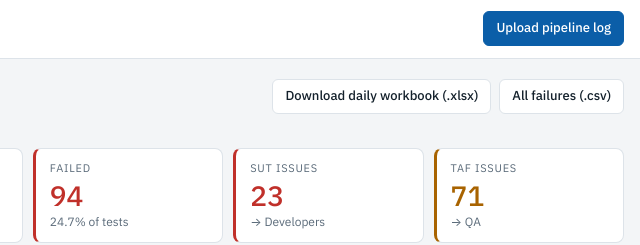
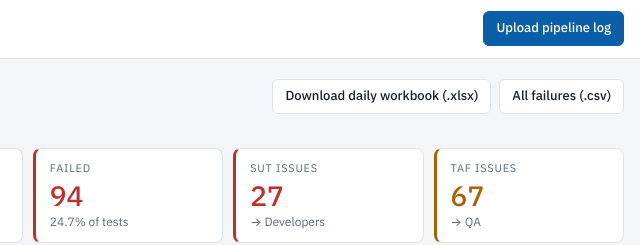
Before and after one commit to Dasuni-mg/qa-results, a plain HTML site: page index.html in a window 1280 px wide. Shown: the top 245 px of the page, 640-1280 px from the left. Drawn offline with Linux system fonts and the light colour scheme.

Commit message:
UPDATE :TAF

```diff
--- a/index.html
+++ b/index.html
@@ -545,6 +545,7 @@ function issueOf(t){
   var e=(t.errors&&t.errors[0])||{},msg=e.message||'',det=e.detail||'';
   if(e.type==='TimeoutError'||/^locator\.|^page\.|^frame\./i.test(msg))return 'TAF';
   if(/waiting for (getBy|locator)/i.test(det)&&!/Expected:|Received:/.test(det))return 'TAF';
+  if(/^Reject transaction failed|Rejection failed|Unable to process the transaction/i.test(msg))return 'SUT';
   return /balance|narration/i.test(msg+' '+det.replace(/\n\s*\d*\s*[|>]\s.*$/gm,''))?'SUT':'TAF';
 }
 function issuePill(t){var k=issueOf(t);return k?'<span class="pill '+k.toLowerCase()+'" title="'+(k==='SUT'?'System under test issue':'Test automation framework issue')+'">'+k+' Issue → '+(k==='SUT'?'Developers':'QA')+'</span> ':''}
```
